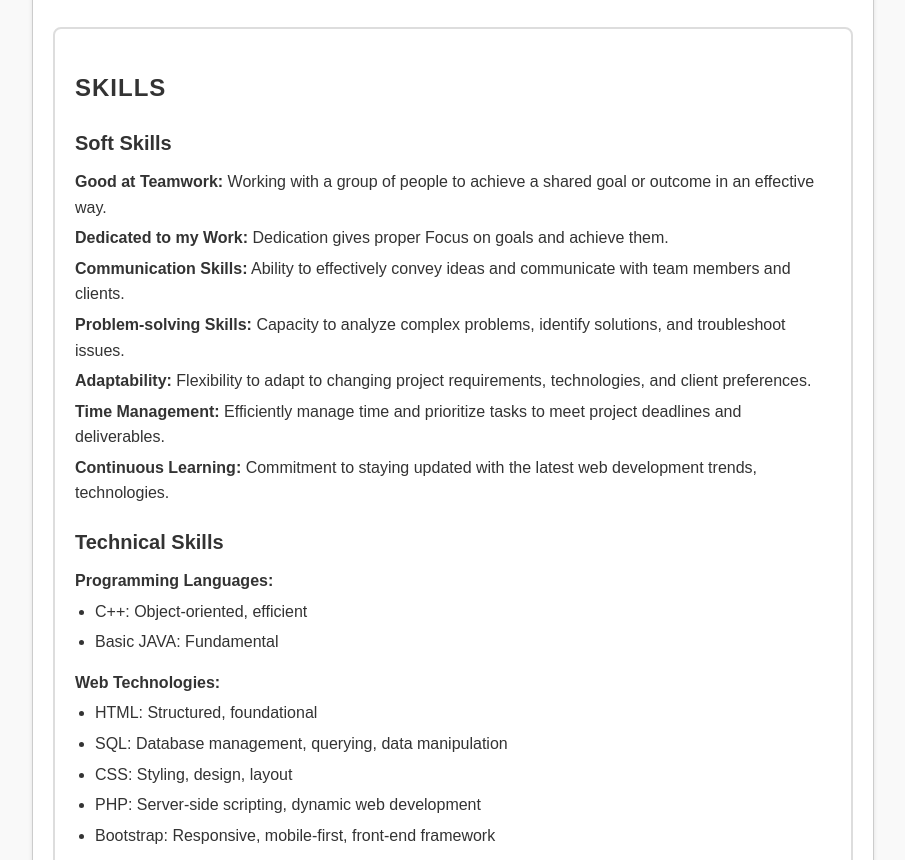
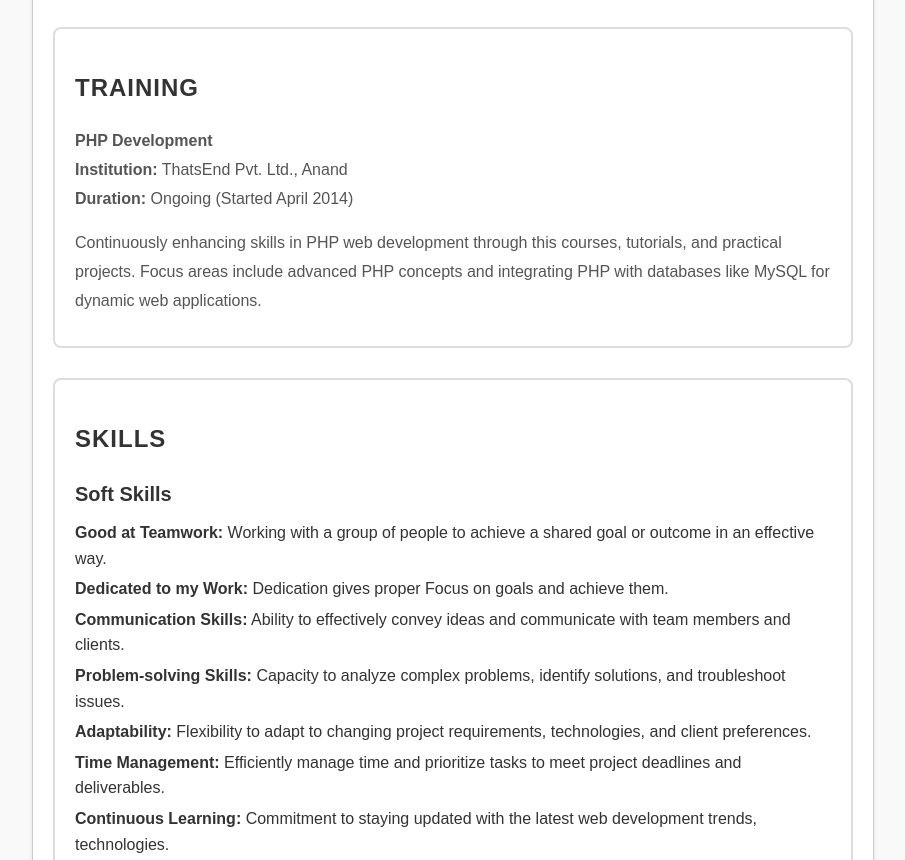
Before and after one commit to Janvipatel29/My-Resume, a plain HTML site: page index.html in a window 1280 px wide. Shown: the part 2370-3230 px from the top of the page, without its empty margins (187-1092 px from the left). Drawn offline with nearby package versions, Linux system fonts and the light colour scheme.

Commit message:
Update index.html

```diff
--- a/index.html
+++ b/index.html
@@ -192,6 +192,14 @@
         </section>
 
         <section class="section">
+            <h2>Training</h2>
+            <p><strong>PHP Development</strong><br>
+            <strong>Institution:</strong> ThatsEnd Pvt. Ltd., Anand<br>
+            <strong>Duration:</strong> Ongoing (Started April 2014)</p>
+            <p>Continuously enhancing skills in PHP web development through this courses, tutorials, and practical projects. Focus areas include advanced PHP concepts and integrating PHP with databases like MySQL for dynamic web applications.</p>
+       </section>
+
+        <section class="section">
             <h2>Skills</h2>
             <div class="skills-column">
                 <h3>Soft Skills</h3>
```
